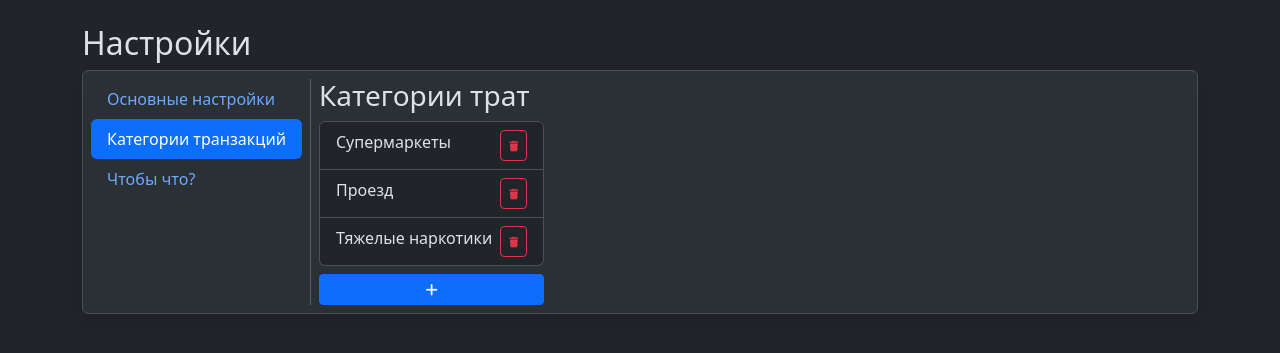
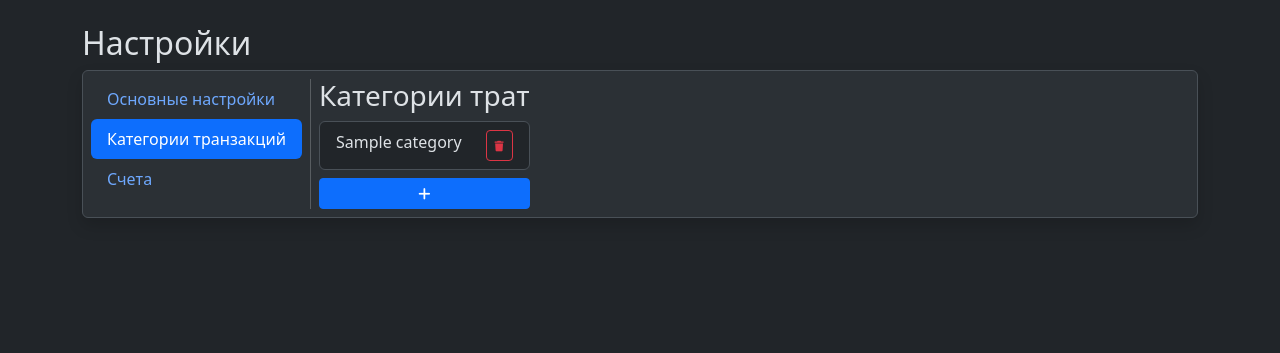
Before and after one commit to Vinermy/MoneyTrack, a Django app: page /settings in a window 1280 px wide, after a click on "Категории транзакций". Shown: the part 73-426 px from the top of the page. Run offline with Django 5.2, Linux system fonts and the light colour scheme; tables that the repository leaves empty hold one stand-in row (values such as "Sample post"); parts of the project's set-up code (start-up, migrations or seed data) failed here and were passed over; some libraries are stand-ins or nearby versions.

Commit message:
Added the category add/remove functionality, migrations are now gitignored

```diff
--- a/moneytrack_app/views.py
+++ b/moneytrack_app/views.py
@@ -1,9 +1,33 @@
-from django.shortcuts import render
+from django.shortcuts import render, redirect
+
+from moneytrack_app.forms import CategoryCreationForm
+from moneytrack_app.models import Category
 
 
 # Create your views here.
 def index(request):
-    return render(request, 'index.html')
+
+    ctx = {
+        'categories': Category.objects.all()
+    }
+    return render(request, 'index.html', ctx)
+
 
 def settings(request):
-    return render(request, 'settings.html')
+    if request.method == 'POST':
+        match request.POST.get('form-type'):
+            case 'add-category':
+                form = CategoryCreationForm(request.POST)
+                form.save()
+            case 'delete-category':
+                id = request.POST.get('category-id')
+                Category.objects.get(id=id).delete()
+
+        return redirect('settings')
+
+
+    ctx = {
+        'categories': Category.objects.all()
+    }
+
+    return render(request, 'settings.html', ctx)
--- a/templates/base.html
+++ b/templates/base.html
@@ -21,7 +21,7 @@
       </a>
 
       <ul class="nav nav-pills">
-        <li class="nav-item"><a href="#" class="nav-link active" aria-current="page">Главная</a></li>
+        <li class="nav-item"><a href="{% url 'index' %}" class="nav-link active" aria-current="page">Главная</a></li>
         <li class="nav-item"><a href="#" class="nav-link">Features</a></li>
         <li class="nav-item"><a href="#" class="nav-link">Pricing</a></li>
         <li class="nav-item"><a href="#" class="nav-link">FAQs</a></li>
--- a/templates/settings.html
+++ b/templates/settings.html
@@ -19,7 +19,7 @@
                     </button>
                 </li>
                 <li class="nav-item">
-                    <button class="nav-link">Чтобы что?</button>
+                    <button class="nav-link" id="accounts-tab" data-bs-toggle="tab" data-bs-target="#accounts">Счета</button>
                 </li>
 
             </ul>
@@ -30,25 +30,44 @@
                 </div>
                 <div class="tab-pane fade" id="categories">
                     <h3>Категории трат</h3>
-                    <div class="d-flex flex-column w-100">
+                    <div class="d-flex flex-column">
                         <ul class="list-group">
-                            <li class="list-group-item d-flex justify-content-between">
-                                <span class="me-2">Супермаркеты</span>
-                                <button class="btn btn-sm btn-outline-danger ratio-1x1"><i class="fa-solid fa-trash fa-xs"></i></button>
-                            </li>
-                            <li class="list-group-item d-flex justify-content-between">
-                                <span class="me-2">Проезд</span>
-                                <button class="btn btn-sm btn-outline-danger ratio-1x1"><i class="fa-solid fa-trash fa-xs"></i></button>
-                            </li>
-                            <li class="list-group-item d-flex justify-content-between">
-                                <span class="me-2">Тяжелые наркотики</span>
-                                <button class="btn btn-sm btn-outline-danger ratio-1x1"><i class="fa-solid fa-trash fa-xs"></i></button>
-                            </li>
+                            {% for category in categories %}
+                                <li class="list-group-item d-flex justify-content-between">
+                                    <span class="me-2">{{ category.name }}</span>
+                                    <button class="btn btn-sm btn-outline-danger ratio-1x1" data-bs-toggle="modal" data-bs-target="#delete-category-{{ category.id }}">
+                                        <i class="fa-solid fa-trash fa-xs"></i>
+                                    </button>
+                                </li>
+                            {% empty %}
+                            	<h5>Нет категорий трат.</h5>
+                            {% endfor %}
+
+
                         </ul>
                         <button class="btn btn-sm btn-primary mt-2" data-bs-toggle="modal" data-bs-target="#addCategory">
                             <i class="fa-solid fa-plus"></i>
                         </button>
                     </div>
+                </div>
+                <div class="tab-pane fade" id="accounts">
+                    <ul class="list-group">
+                        {% for category in categories %}
+                            <li class="list-group-item d-flex justify-content-between">
+                                <span class="me-2">{{ category.name }}</span>
+                                <button class="btn btn-sm btn-outline-danger ratio-1x1" data-bs-toggle="modal" data-bs-target="#delete-category-{{ category.id }}">
+                                    <i class="fa-solid fa-trash fa-xs"></i>
+                                </button>
+                            </li>
+                        {% empty %}
+                            <h5>Нет категорий трат.</h5>
+                        {% endfor %}
+
+
+                    </ul>
+                    <button class="btn btn-sm btn-primary mt-2" data-bs-toggle="modal" data-bs-target="#addCategory">
+                        <i class="fa-solid fa-plus"></i>
+                    </button>
                 </div>
             </div>
         </div>
@@ -60,7 +79,9 @@
     <div class="modal" id="addCategory">
         <div class="modal-dialog">
             <div class="modal-content">
-                <form>
+                <form method="post">
+                    <input type="hidden" name="form-type" value="add-category">
+                    {% csrf_token %}
                     <div class="modal-header">
                         <h5 class="modal-title">Добавить новую категорию</h5>
                         <button type="button" class="btn-close" data-bs-dismiss="modal"></button>
@@ -71,7 +92,7 @@
                                 <label for="name" class="input-group-text">
                                     Название:
                                 </label>
-                                <input type="text" class="form-control" name="name" id="name">
+                                <input type="text" class="form-control" name="name" id="name" required>
                             </div>
 
                     </div>
@@ -83,4 +104,33 @@
             </div>
         </div>
     </div>
+
+    {% for category in categories %}
+    	<div class="modal" id="delete-category-{{ category.id }}">
+            <div class="modal-dialog">
+                <div class="modal-content">
+                    <form method="post">
+                        {% csrf_token %}
+                        <input type="hidden" name="form-type" value="delete-category">
+                        <input type="hidden" name="category-id" value="{{ category.id }}">
+                        <div class="modal-header">
+                            <h5 class="modal-title">
+                                Удалить категорию
+                            </h5>
+                            <button type="button" class="btn-close" data-bs-dismiss="modal"></button>
+                        </div>
+                        <div class="modal-body">
+                            Вы собираетесь удалить категорию <b>"{{ category.name }}"</b>
+                        </div>
+                        <div class="modal-footer">
+                            <button type="submit" class="btn btn-danger">
+                                Подтвердить
+                            </button>
+                        </div>
+                    </form>
+                </div>
+            </div>
+        </div>
+    {% endfor %}
+
 {% endblock modals %}
```
Also changed, not shown: moneytrack_app/forms.py (added, +9 -0 lines), templates/index.html (+19 -6 lines), 1 other file.
